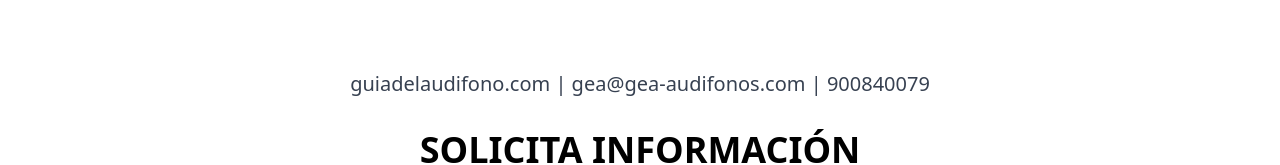
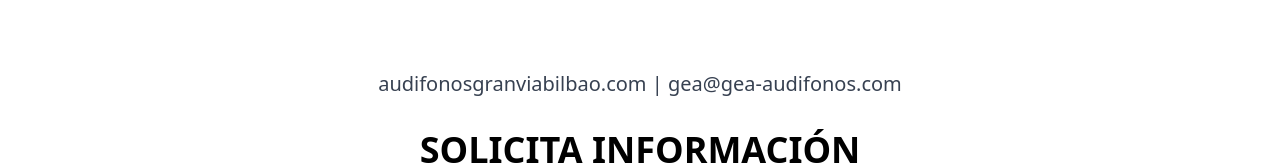
Before and after one commit to miempresaonline/granviav2, a React (Vite) app: page / in a window 1280 px wide. Shown: the part 6064-6229 px from the top of the page. Built offline with nearby package versions, Linux system fonts and the light colour scheme.

Commit message:
Updated App.tsx

```diff
--- a/src/App.tsx
+++ b/src/App.tsx
@@ -972,7 +972,7 @@ function App() {
 
       <section className="py-20 bg-white text-black text-center">
         <p className="text-xl mt-12 mb-8 text-gray-700 text-center">
-            <a href="http://guiadelaudifono.com" target="_blank">guiadelaudifono.com</a> | <a href="mailto:gea@gea-audifonos.com">gea@gea-audifonos.com</a> | <a href="tel:900840079">900840079</a>
+            <a href="https://www.audifonosgranviabilbao.com/" target="_blank">audifonosgranviabilbao.com</a> | <a href="mailto:gea@gea-audifonos.com">gea@gea-audifonos.com</a>
           </p>
         <div className="max-w-3xl mx-auto px-6">
           <h2 className="text-4xl font-bold mb-6">SOLICITA INFORMACIÓN</h2>
```
